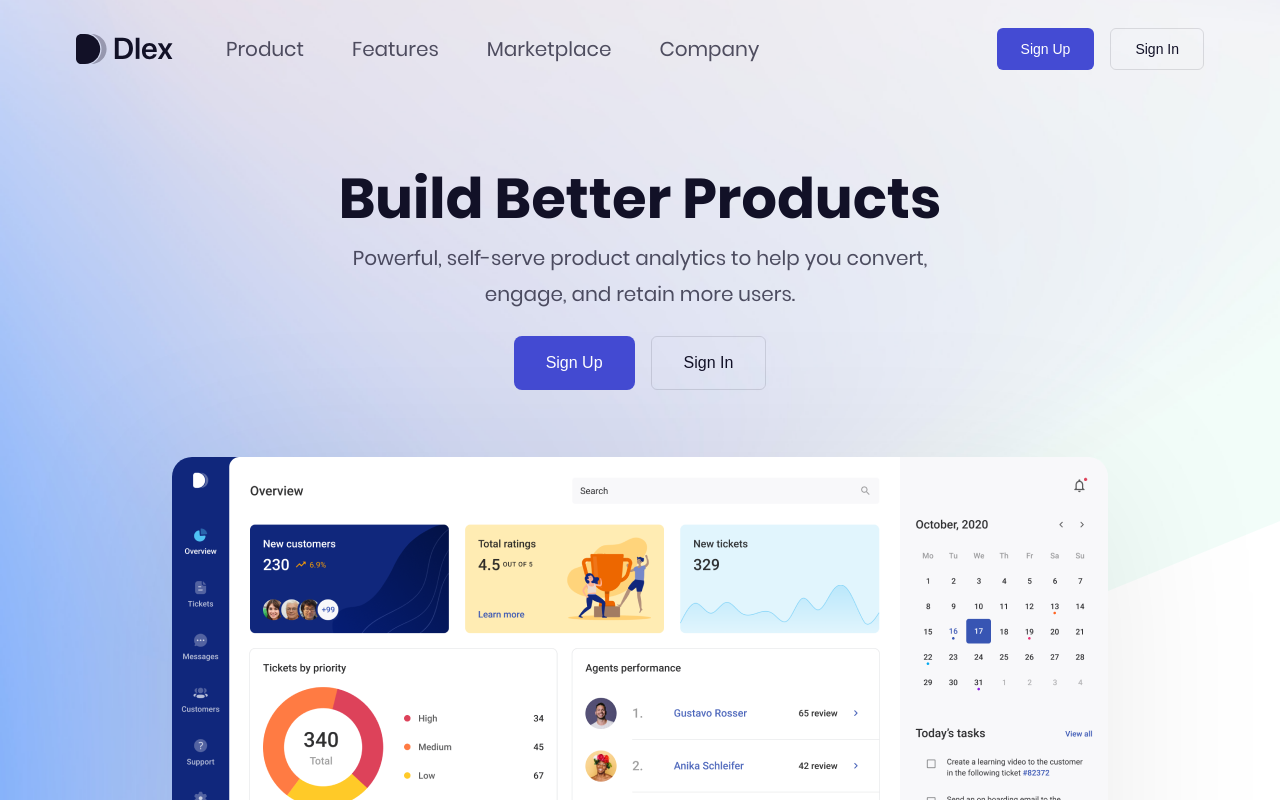
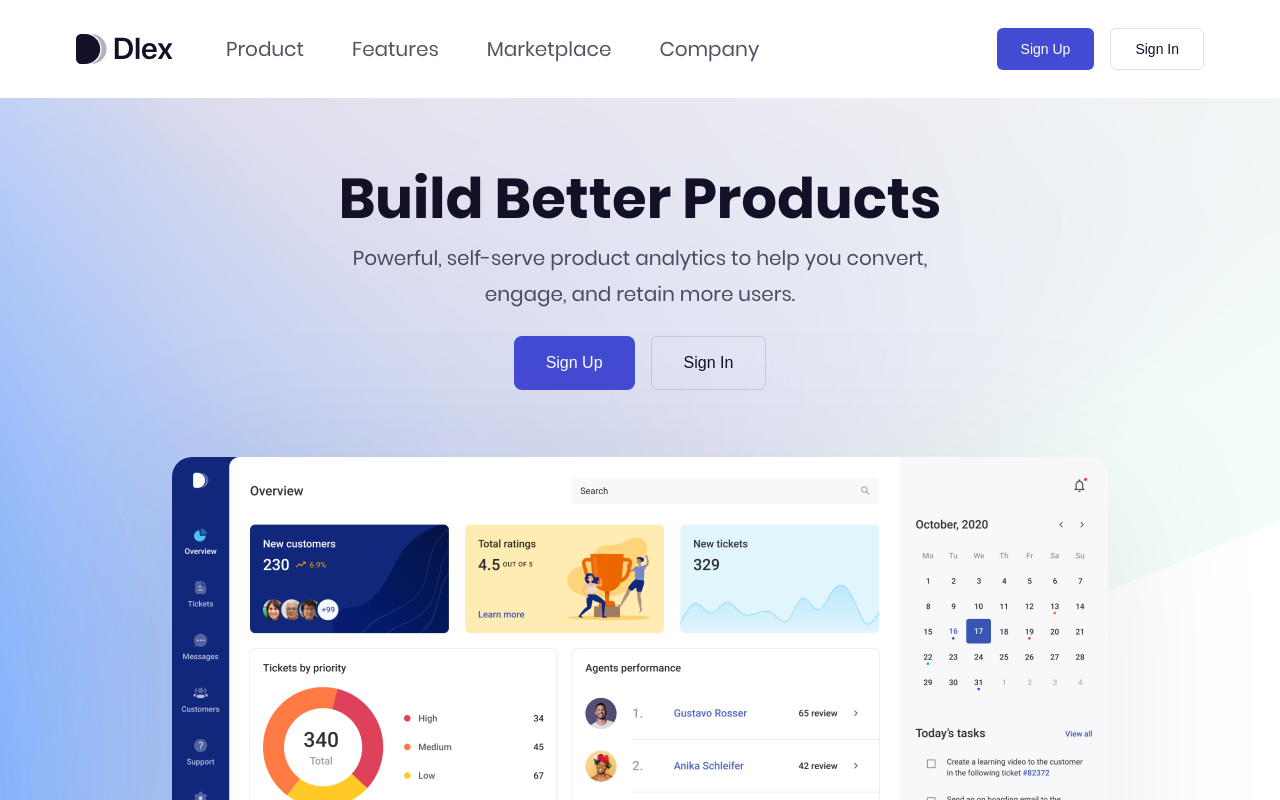
Before and after one commit to iclegane/SRM, a React app in the folder frontend/: page / in a window 1280 px wide. Shown: the top 800 px of the page. Built offline with nearby package versions, Linux system fonts and the light colour scheme.

Commit message:
changed navbar

```diff
--- a/frontend/src/pages/Pomo/Promo.tsx
+++ b/frontend/src/pages/Pomo/Promo.tsx
@@ -20,8 +20,8 @@ const Promo: React.FC = () => {
     return (
         <div className={'page page--promo'}>
             <header className="header header--blue-gradient">
-                <div className="header__container">
-                    <div className="navbar">
+                <div className="navbar">
+                    <div className="navbar__wrapper">
                         <div className="logo">
                             <a href="#" className="logo__link">
                                 <img className="logo__img" src={require('../../../static/icons/logo--white.svg')} alt="logo"/>
@@ -40,6 +40,8 @@ const Promo: React.FC = () => {
                             <button className="button-outline button-outline--medium">Sign In</button>
                         </div>
                     </div>
+                </div>
+                <div className="header__container">
                     <div className="header__main-text">
                         <div className="banner">
                             <div className="display_2 banner__title">Build Better Products</div>
--- a/frontend/src/pages/Pomo/index.scss
+++ b/frontend/src/pages/Pomo/index.scss
@@ -64,9 +64,16 @@
 }
 
 .navbar {
-  display: flex;
-  align-items: center;
-  padding: 1.75rem 0;
+  background: var(--navbar-background);
+
+  &__wrapper {
+    display: flex;
+    align-items: center;
+    padding: 1.75rem 0;
+
+    width: 1128px;
+    margin: 0 auto;
+  }
 
   &__buttons {
     display: flex;
--- a/frontend/src/styles/index.scss
+++ b/frontend/src/styles/index.scss
@@ -10,6 +10,7 @@ html {
     --overline-color: var(--color-indigo-500);
 
     --background-color: var(--color-white);
+    --navbar-background: var(--color-white);
   }
   &[data-theme-style='dark-theme'] {
     --color: var(--color-whiteOpacity-72);
@@ -17,6 +18,7 @@ html {
     --overline-color: var(--color-indigo-500);
 
     --background-color: var(--color-grayscale-900);
+    --navbar-background: var(--color-grayscale-900);
   }
 }
 
```
